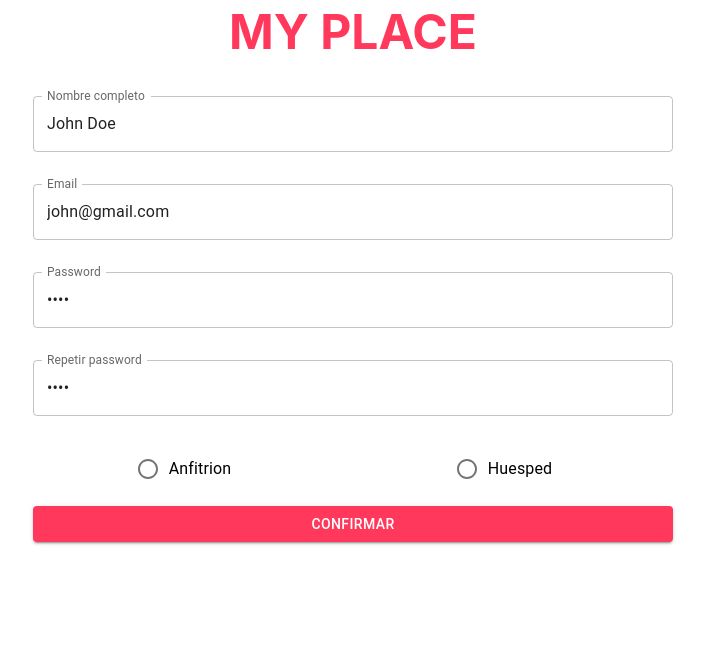
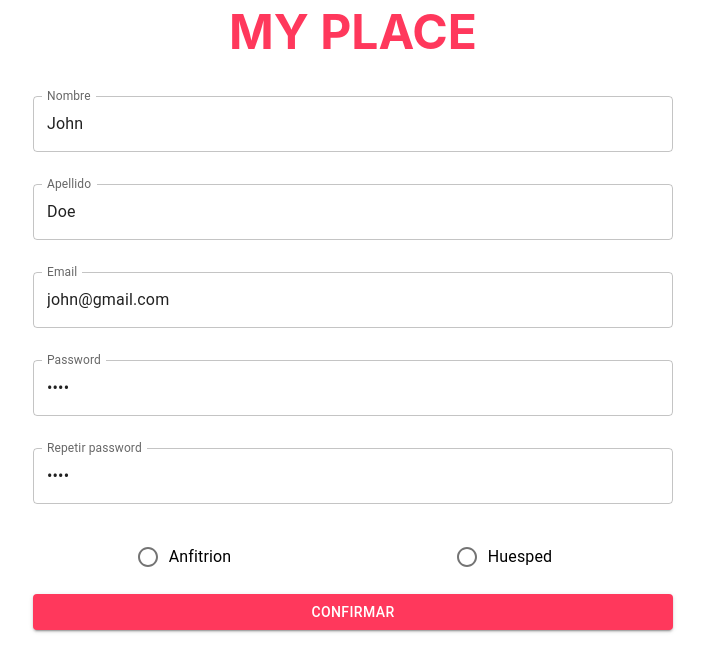
Before and after one commit to ACP1-MyPlace/MyPlaceAppFrontend, a React (Create React App) app: page / in a window 1280 px wide. Shown: the top 672 px of the page, without its empty margins (287-992 px from the left). Built offline with nearby package versions, Linux system fonts and the light colour scheme.

Commit message:
Refactor + llamada al servicio de registro

```diff
--- a/src/Register.tsx
+++ b/src/Register.tsx
@@ -1,12 +1,13 @@
-import React from 'react';
+import React, {Component} from 'react';
 import TextField from '@mui/material/TextField';
 import Button from '@mui/material/Button';
-import './Register.css';
 import { createTheme, ThemeProvider } from '@mui/material/styles';
-import Checkbox, { checkboxClasses } from '@mui/material/Checkbox';
+import Checkbox from '@mui/material/Checkbox';
 import RadioButtonCheckedIcon from '@mui/icons-material/RadioButtonChecked';
 import RadioButtonUncheckedIcon from '@mui/icons-material/RadioButtonUnchecked';
 import FormControlLabel from '@mui/material/FormControlLabel';
+import './Register.css';
+import { DefaultComponentProps } from '@mui/material/OverridableComponent';
 
 const themeButton = createTheme({
   palette: {
@@ -16,31 +17,100 @@ const themeButton = createTheme({
   },
 });
 
-function Register() {
+type RegisterProps = {}
+type RegisterState = {
+    firstName: string,
+    lastName: string,
+    email: string,
+    password: string,
+    repeatedPassword: string,
+  }
+
+class Register extends Component<RegisterProps, RegisterState> {
+
+    constructor(props: RegisterProps){
+        super(props);
+        this.state = {firstName: 'John', lastName: 'Doe', email : 'john@gmail.com', password: '****', repeatedPassword: '****'}
+    }
+
+    render(){
         return (
             <section className='register-section'>
                 <div className="title">MY PLACE</div>
                 <form className="register-form">
-        <TextField sx={{ mb: 4, mt: 4}} variant="outlined" id="nombre-completo" label="Nombre completo" defaultValue="John Doe"/>
-        <TextField sx={{ mb: 4 }} variant="outlined" id="email" label="Email" defaultValue="john@gmail.com" />
-        <TextField sx={{ mb: 4 }} variant="outlined" id="password" label="Password" defaultValue="****" type="password" />
-        <TextField sx={{ mb: 4 }} variant="outlined" id="repetir-password" label="Repetir password" defaultValue="****" type="password"/>
+                <TextField sx={{ mb: 4, mt: 4}}
+                    onChange={e => this.setState({firstName: e.target.value})}
+                    variant="outlined"
+                    label="Nombre"
+                    value={this.state.firstName} />
+                <TextField sx={{ mb: 4 }}
+                    onChange={e => this.setState({lastName: e.target.value})}
+                    variant="outlined"
+                    label="Apellido"
+                    value={this.state.lastName} />
+                <TextField sx={{ mb: 4 }}
+                    onChange={e => this.setState({email: e.target.value})}
+                    variant="outlined"
+                    label="Email"
+                    value={this.state.email}/>
+                <TextField sx={{ mb: 4 }}
+                    onChange={e => this.setState({password: e.target.value})}
+                    variant="outlined"
+                    label="Password"
+                    type="password"
+                    value={this.state.password}/>
+                <TextField sx={{ mb: 4 }}
+                    onChange={e => this.setState({repeatedPassword: e.target.value})}
+                    variant="outlined"
+                    label="Repetir password"
+                    type="password"
+                    value={this.state.repeatedPassword}/>
                 </form>
-
                 <div className='checklist'>
                     {checkbox('Anfitrion')}
                     {checkbox('Huesped')}
                 </div>
-
                 <div className='button-container'>
                 <ThemeProvider theme={themeButton}>
-            <Button fullWidth color="primary" variant="contained">
+                    <Button fullWidth color="primary" variant="contained" onClick={()=>this.registerHandler()}>
                         CONFIRMAR
                     </Button>
                 </ThemeProvider>
                 </div>
             </section>
-  );
+            )
+    }
+
+    async registerHandler(){
+        const email = this.state.email
+        const password = this.state.password
+        const repeatedPassword = this.state.password
+        const firstName = this.state.firstName
+        const lastName = this.state.lastName
+        const URL = "http://localhost:8080/api/v1/users/register";
+        const body = {
+            mail: email,
+            password: password,
+            firstName: firstName,
+            lastName: lastName,
+            type: "HOST_USER"
+        }
+        try {
+            const response = await fetch(URL,
+            {
+                method: 'POST',
+                headers: {'Content-Type': 'application/json'},
+                body: JSON.stringify(body)
+            })
+            if(response.status === 200) {
+                alert('User created successfully')
+            } else {
+                alert('An error has ocurred')
+            }
+        } catch {
+
+        }
+    }
 
 }
 
```
Lines whose indentation alone changed are shown as unchanged.
